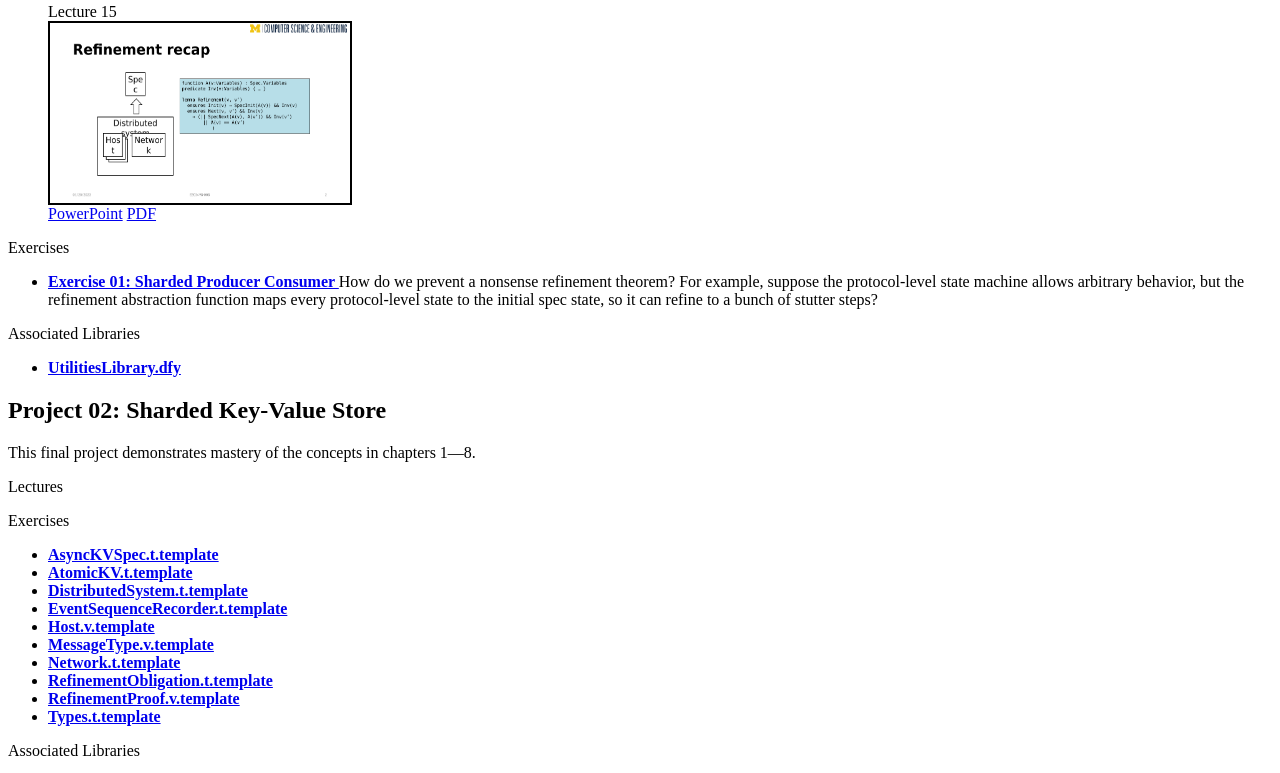
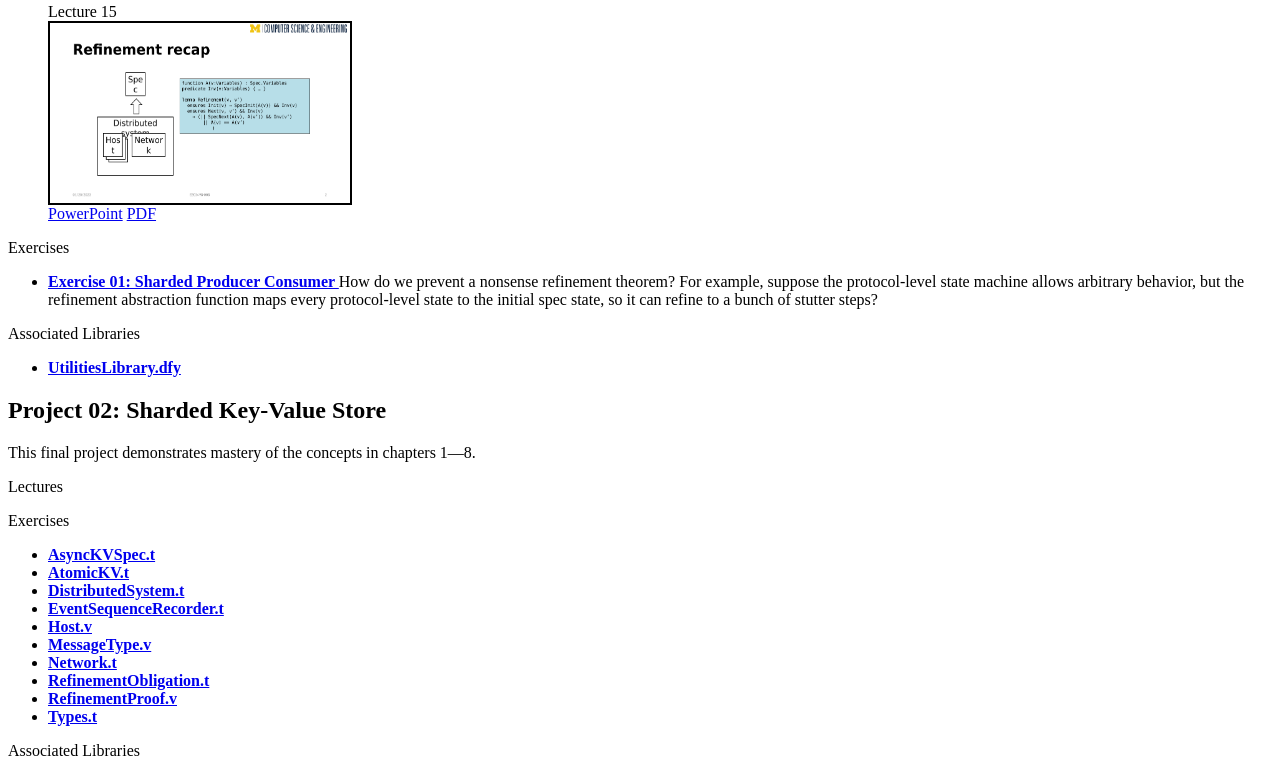
Before and after one commit to GLaDOS-Michigan/verification-class, a plain HTML site: page index.html in a window 1280 px wide. Shown: the part 6111-6884 px from the top of the page. Drawn offline with Linux system fonts and the light colour scheme.

Commit message:
republish

```diff
--- a/index.html
+++ b/index.html
@@ -263,7 +263,7 @@ Lecture 12
 </ul>
 <p>Exercises
 <ul>
-<li><a href="chapter05-distributed-state-machines/exercises/CommitTypes.dfy"><b>CommitTypes.template</b></a>
+<li><a href="chapter05-distributed-state-machines/exercises/CommitTypes.dfy"><b>CommitTypes</b></a>
 <li><a href="chapter05-distributed-state-machines/exercises/exercise01.dfy"><b>Exercise 01: Two Phase Commit Model
 
 </b></a> Model a distributed protocol using compound state machines.
@@ -431,16 +431,16 @@ This final project demonstrates mastery of the concepts in chapters 1—8.<p>Lec
 </ul>
 <p>Exercises
 <ul>
-<li><a href="project02-sharded-kv-store/exercises/AsyncKVSpec.t.dfy"><b>AsyncKVSpec.t.template</b></a>
-<li><a href="project02-sharded-kv-store/exercises/AtomicKV.t.dfy"><b>AtomicKV.t.template</b></a>
-<li><a href="project02-sharded-kv-store/exercises/DistributedSystem.t.dfy"><b>DistributedSystem.t.template</b></a>
-<li><a href="project02-sharded-kv-store/exercises/EventSequenceRecorder.t.dfy"><b>EventSequenceRecorder.t.template</b></a>
-<li><a href="project02-sharded-kv-store/exercises/Host.v.dfy"><b>Host.v.template</b></a>
-<li><a href="project02-sharded-kv-store/exercises/MessageType.v.dfy"><b>MessageType.v.template</b></a>
-<li><a href="project02-sharded-kv-store/exercises/Network.t.dfy"><b>Network.t.template</b></a>
-<li><a href="project02-sharded-kv-store/exercises/RefinementObligation.t.dfy"><b>RefinementObligation.t.template</b></a>
-<li><a href="project02-sharded-kv-store/exercises/RefinementProof.v.dfy"><b>RefinementProof.v.template</b></a>
-<li><a href="project02-sharded-kv-store/exercises/Types.t.dfy"><b>Types.t.template</b></a>
+<li><a href="project02-sharded-kv-store/exercises/AsyncKVSpec.t.dfy"><b>AsyncKVSpec.t</b></a>
+<li><a href="project02-sharded-kv-store/exercises/AtomicKV.t.dfy"><b>AtomicKV.t</b></a>
+<li><a href="project02-sharded-kv-store/exercises/DistributedSystem.t.dfy"><b>DistributedSystem.t</b></a>
+<li><a href="project02-sharded-kv-store/exercises/EventSequenceRecorder.t.dfy"><b>EventSequenceRecorder.t</b></a>
+<li><a href="project02-sharded-kv-store/exercises/Host.v.dfy"><b>Host.v</b></a>
+<li><a href="project02-sharded-kv-store/exercises/MessageType.v.dfy"><b>MessageType.v</b></a>
+<li><a href="project02-sharded-kv-store/exercises/Network.t.dfy"><b>Network.t</b></a>
+<li><a href="project02-sharded-kv-store/exercises/RefinementObligation.t.dfy"><b>RefinementObligation.t</b></a>
+<li><a href="project02-sharded-kv-store/exercises/RefinementProof.v.dfy"><b>RefinementProof.v</b></a>
+<li><a href="project02-sharded-kv-store/exercises/Types.t.dfy"><b>Types.t</b></a>
 </ul>
 <p>Associated Libraries
 <ul>
```
Also changed, not shown: 15 other files.
